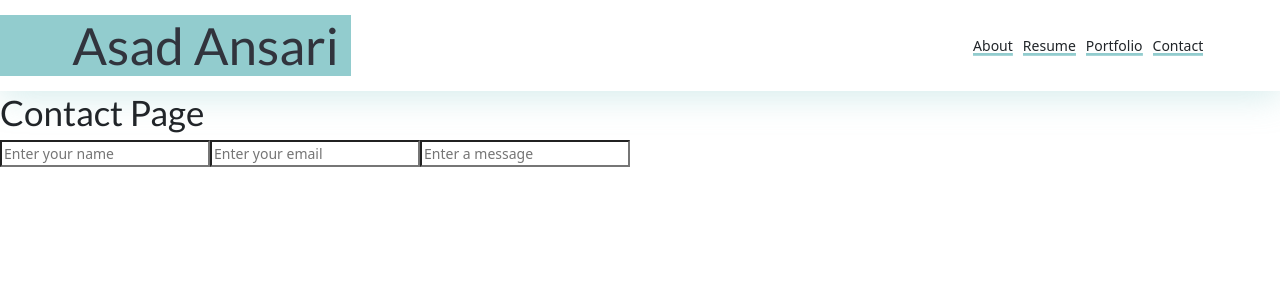
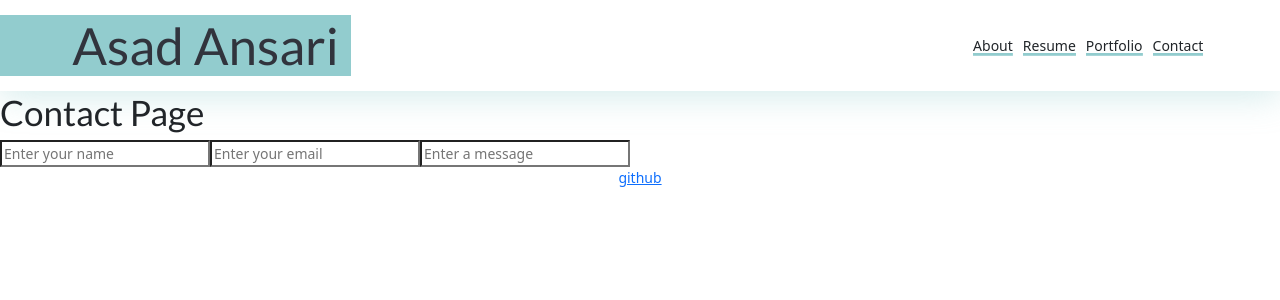
Before and after one commit to aaansari123/React-Portfolio-Ansari, a React (Create React App) app: page / in a window 1280 px wide. Shown: the top 300 px of the page. Built offline with nearby package versions, Linux system fonts and the light colour scheme.

Commit message:
added basic footer

```diff
--- a/src/assets/style.css
+++ b/src/assets/style.css
@@ -100,7 +100,9 @@ main {
   align-items: flex-end;
   text-align: right;
 }
-
+.footer{
+  text-align: center;
+}
 .hero-banner div {
   flex: 0 0 90%;
 }
--- a/src/components/NavTabs.js
+++ b/src/components/NavTabs.js
@@ -3,7 +3,7 @@ import '../assets/style.css'
 
 function NavTabs({ currentPage, handlePageChange }) {
   return (
-
+<>
     <header >
       <h1> Asad Ansari</h1>
       <nav>
@@ -41,6 +41,7 @@ function NavTabs({ currentPage, handlePageChange }) {
     </nav>
     </header>
 
+    </>
   );
 }
 
--- a/src/components/PortfolioContainer.js
+++ b/src/components/PortfolioContainer.js
@@ -4,6 +4,7 @@ import Resume from './pages/Resume';
 import About from './pages/About';
 import Portfolio from './pages/Portfolio';
 import Contact from './pages/Contact';
+import '../assets/style.css'
 
 export default function PortfolioContainer() {
   const [currentPage, setCurrentPage] = useState('Home');
@@ -30,6 +31,14 @@ export default function PortfolioContainer() {
       <NavTabs currentPage={currentPage} handlePageChange={handlePageChange} />
       {/* Here we are calling the renderPage method which will return a component  */}
       {renderPage()}
+      <footer className='footer'>
+    <a
+          href="https://github.com/aaansari123/"
+
+        >
+         github
+        </a>
+    </footer>
     </div>
   );
 }
```
Also changed, not shown: 1 other file (tests, documents, lock files or other folders).
